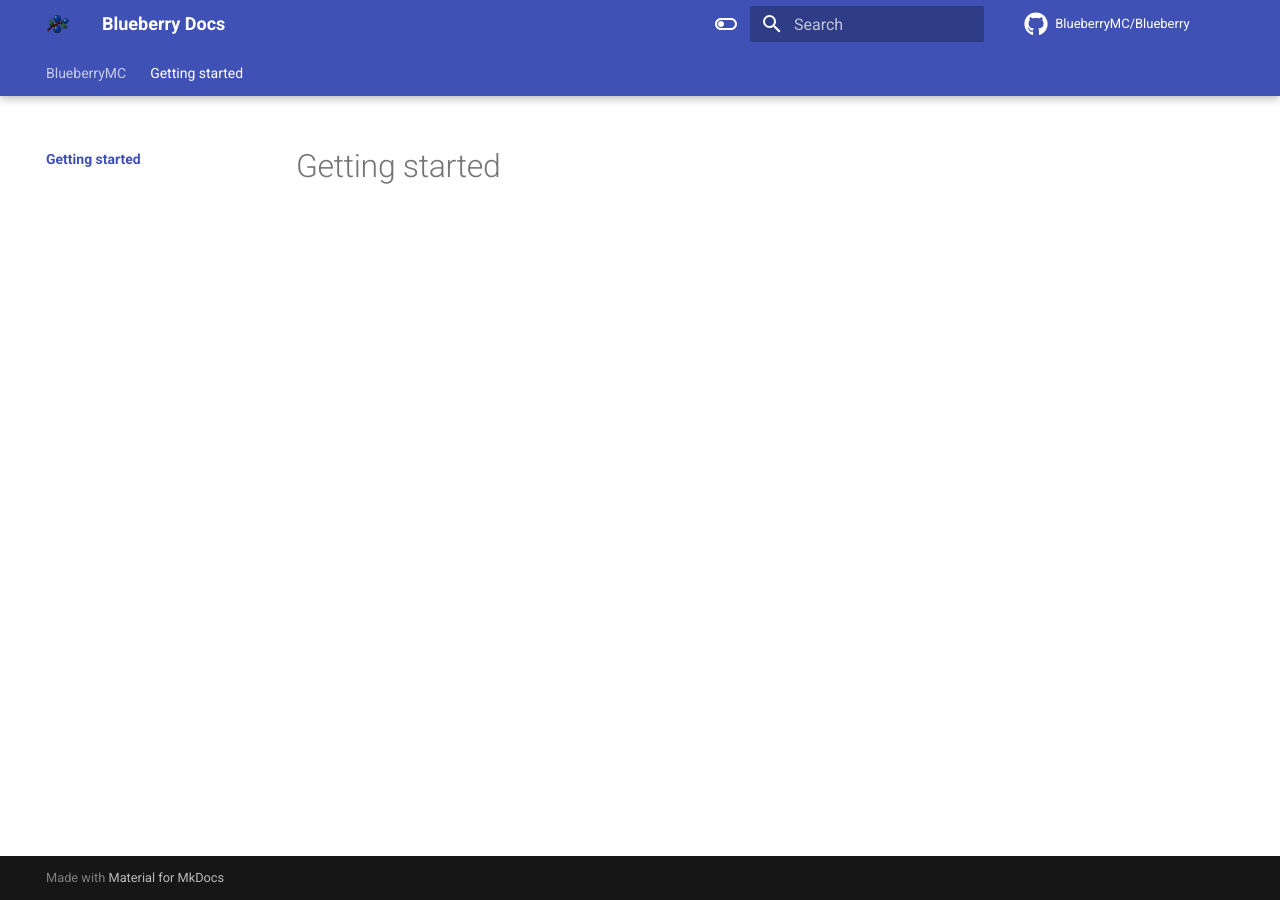
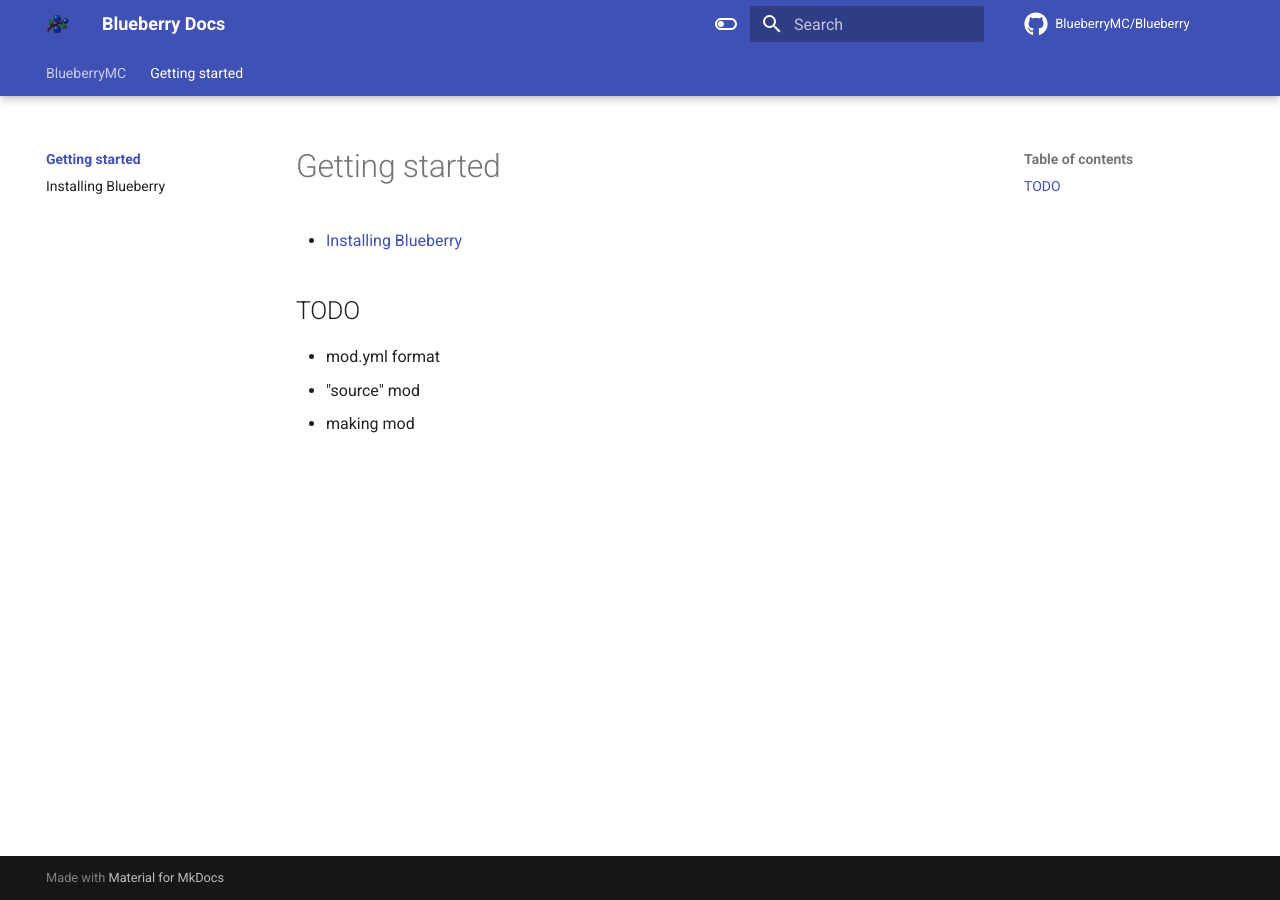
Before and after one commit to BlueberryMC/Blueberry-docs, an MkDocs documentation site: the page built from docs/getting-started/index.md, in a window 1280 px wide. Built offline with MkDocs 1.6.1 and Material for MkDocs 9.7.7, drawn with Linux system fonts in a browser that asks for light colours; comment, search, counter and statistics services are not loaded.

Commit message:
Add "Installing Blueberry"

```diff
--- a/docs/getting-started/index.md
+++ b/docs/getting-started/index.md
@@ -1 +1,9 @@
 # Getting started
+
+- [Installing Blueberry](installing-blueberry)
+
+## TODO
+
+- mod.yml format
+- "source" mod
+- making mod
```
Also changed, not shown: docs/getting-started/installing-blueberry.md (added, +14 -0 lines).
